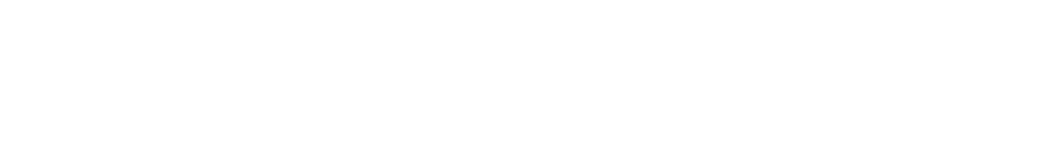
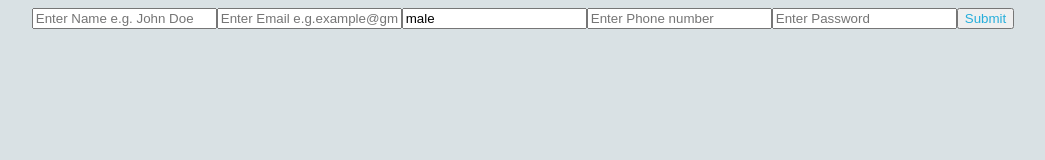
Before and after one commit to mtijare/Signup-Form---Working-with-Forms-User-inputs-React-Handling-Side-Effects-Add---jlom1hknh8vk, a React app: page / in a window 1280 px wide. Shown: the whole page, without its empty margins (117-1162 px from the left). Built offline with nearby package versions, Linux system fonts and the light colour scheme.

Commit message:
new commit

```diff
--- a/src/components/App.js
+++ b/src/components/App.js
@@ -1,11 +1,161 @@
-import React, {Component, useState} from "react";
-import '../styles/App.css';
+import React, { useState } from "react";
+import "../styles/App.css";
 
 const App = () => {
+  const [inputs, setInputs] = useState({
+    name: "",
+    email: "",
+    gender: "male",
+    phoneNumber: "",
+    password: "",
+    message: "",
+  });
+  function handleChange(el) {
+    let name = el.target.name;
+    let value = el.target.value;
+
+    setInputs((prevValue) => {
+      return {
+        ...prevValue,
+        [name]: value,
+      };
+    });
+  }
+
+  function handleClick(el) {
+    let name = inputs.name.trim();
+    let email = inputs.email.trim();
+    let gender = inputs.gender.trim();
+    let phoneNumber = inputs.phoneNumber.trim();
+    let password = inputs.password.trim();
+    console.log(gender);
+
+    if (
+      name === "" ||
+      email === "" ||
+      gender === "" ||
+      phoneNumber === "" ||
+      password === ""
+    ) {
+      setInputs((prevValue) => {
+        return {
+          ...prevValue,
+          message: "All fields are mandatory",
+        };
+      });
+      return;
+    }
+
+    if (!/^[\w\-\s]+$/.test(name)) {
+      //for alpha numeric name
+      setInputs((prevValue) => {
+        return {
+          ...prevValue,
+          message: "Name is not alphanumeric",
+        };
+      });
+      return;
+    }
+
+    if (!email.includes("@")) {
+      setInputs((prevValue) => {
+        return {
+          ...prevValue,
+          message: "Email must contain @",
+        };
+      });
+      return;
+    }
+
+    if (gender !== "male" && gender !== "female" && gender !== "others") {
+      setInputs((prevValue) => {
+        return {
+          ...prevValue,
+          message: "Please identify as male, female or others",
+        };
+      });
+      return;
+    }
+
+    if (isNaN(phoneNumber)) {
+      setInputs((prevValue) => {
+        return {
+          ...prevValue,
+          message: "Phone Number must contain only numbers",
+        };
+      });
+      return;
+    }
+
+    if (password.length < 6) {
+      setInputs((prevValue) => {
+        return {
+          ...prevValue,
+          message: "Password must contain atleast 6 letters",
+        };
+      });
+      return;
+    }
+
+    let msg = inputs.email.split("@");
+    msg = msg[0];
+    setInputs((prevValue) => {
+      return {
+        ...prevValue,
+        message: `Hello ${msg}`,
+      };
+    });
+  }
+
   return (
-    <div id="main"></div>
-  )
-}
-
+    <div id="main">
+      <input
+        type="text"
+        name="name"
+        onChange={handleChange}
+        placeholder="Enter Name e.g. John Doe"
+        data-testid="name"
+        value={inputs.name}
+      />
+      <input
+        type="email"
+        name="email"
+        onChange={handleChange}
+        placeholder="Enter Email e.g.example@gmail.com"
+        data-testid="email"
+        value={inputs.email}
+      />
+      <input
+        type="text"
+        name="gender"
+        onChange={handleChange}
+        default="Male"
+        placeholder="Enter Gender e.g. Male/Female/Others"
+        data-testid="gender"
+        value={inputs.gender}
+      />
+      <input
+        type="text"
+        name="phoneNumber"
+        onChange={handleChange}
+        placeholder="Enter Phone number"
+        data-testid="phoneNumber"
+        value={inputs.phoneNumber}
+      />
+      <input
+        type="password"
+        name="password"
+        onChange={handleChange}
+        placeholder="Enter Password"
+        data-testid="password"
+        value={inputs.password}
+      />
+      <button data-testid="submit" onClick={handleClick}>
+        Submit
+      </button>
+      <div>{inputs.message}</div>
+    </div>
+  );
+};
 
 export default App;
--- a/src/styles/App.css
+++ b/src/styles/App.css
@@ -1,10 +1,14 @@
+body {
+    text-align: center;
+    background-color: rgb(217, 225, 228);
+}
+
 h1 {
     color: #27aedb;
     text-align: center;
-    }
+}
 
-
-button{
+button {
     color: #27aedb;
     text-align: center;
     justify-content: center;
```
Also changed, not shown: src/components/Form.jsx (added, +37 -0 lines), src/components/SignUpForm.jsx (added, +101 -0 lines), src/components/SuccessForm.jsx (added, +14 -0 lines), src/components/UseForm.jsx (added, +42 -0 lines), src/components/ValidateForm.jsx (added, +51 -0 lines).
